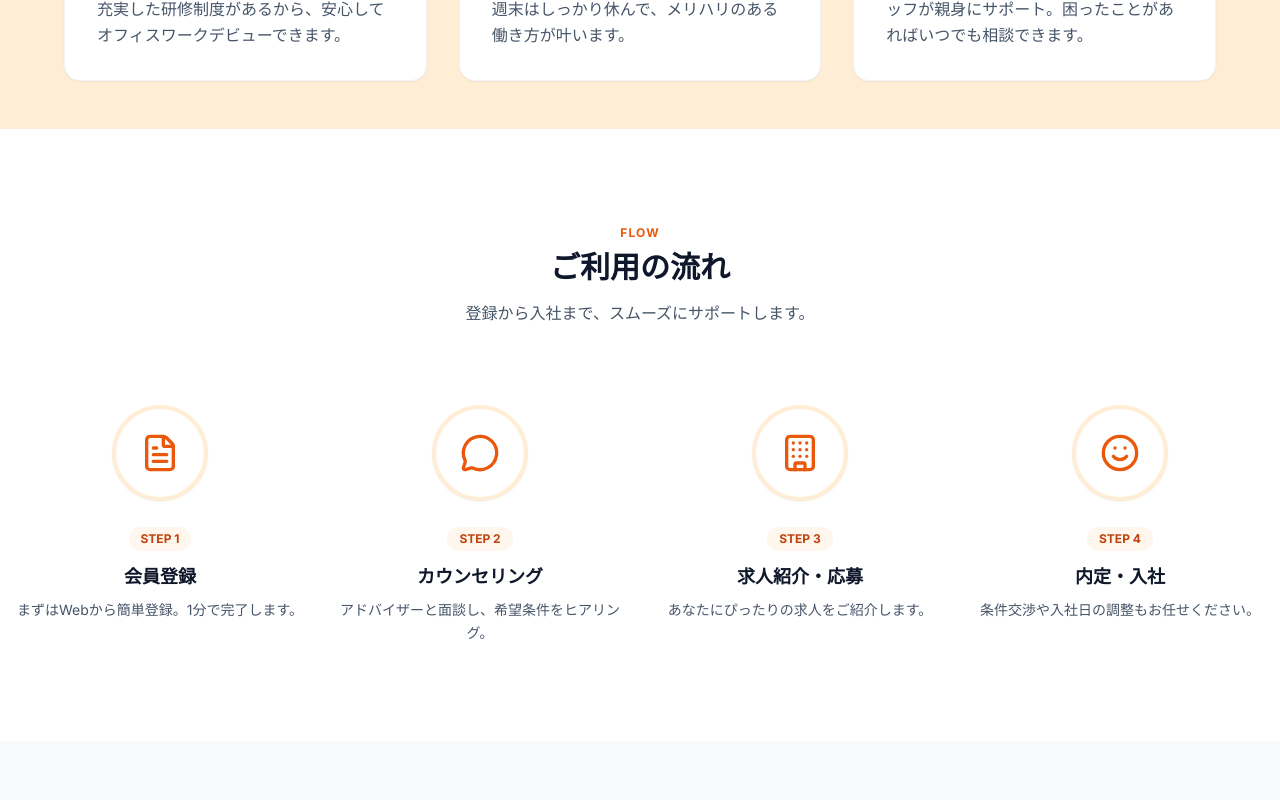
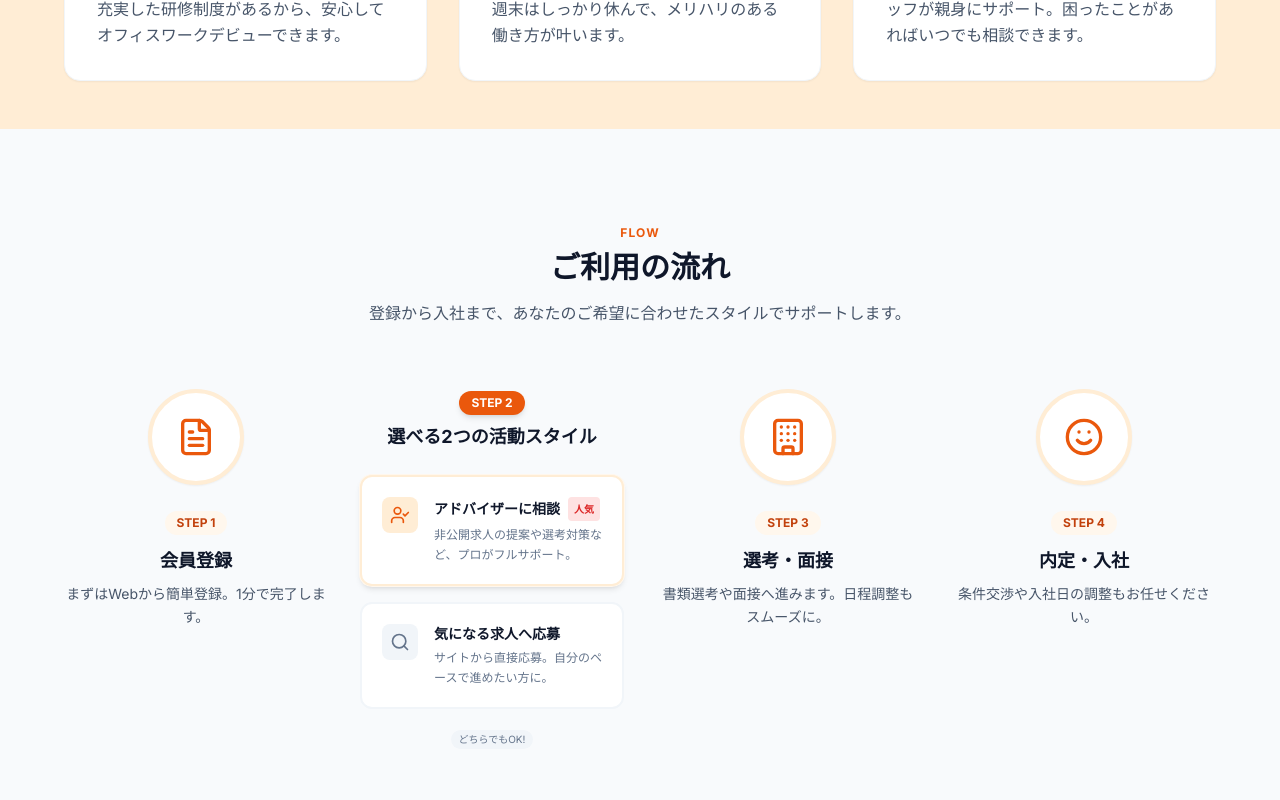
Before and after one commit to nextlevelkitamura-alt/nextlevel-career-website, a Next.js app: page / in a window 1280 px wide. Shown: the part 940-1740 px from the top of the page. Built offline with nearby package versions, Linux system fonts and the light colour scheme; no server answers.

Commit message:
feat(ui): update flow section with branching options and fix password reset session timeout

```diff
--- a/app/update-password/page.tsx
+++ b/app/update-password/page.tsx
@@ -1,7 +1,7 @@
 "use client";
 
 import { Button } from "@/components/ui/button";
-import { useState, useEffect } from "react";
+import { useState, useEffect, useRef } from "react";
 import { Check, Lock, Loader2 } from "lucide-react";
 import { createBrowserClient } from '@supabase/ssr';
 import Link from "next/link";
@@ -12,6 +12,7 @@ export default function UpdatePasswordPage() {
     const [message, setMessage] = useState<string | null>(null);
     const [error, setError] = useState<string | null>(null);
     const [hasSession, setHasSession] = useState(false);
+    const hasSessionRef = useRef(false); // タイムアウト判定用にRefを使用
 
     // クライアントサイドでSupabaseクライアントを作成
     const supabase = createBrowserClient(
@@ -34,40 +35,46 @@ export default function UpdatePasswordPage() {
 
             if (session) {
                 setHasSession(true);
+                hasSessionRef.current = true;
+                setIsSessionLoading(false);
             } else {
                 // ハッシュフラグメントがある場合、onAuthStateChangeを待つ
                 const hashParams = window.location.hash;
                 if (hashParams && hashParams.includes('access_token')) {
                     // Supabaseが自動的にハッシュを処理するのを待つ
                     const { data: { subscription } } = supabase.auth.onAuthStateChange((event, session) => {
-                        if (event === 'SIGNED_IN' && session) {
+                        if ((event === 'SIGNED_IN' || event === 'TOKEN_REFRESHED') && session) {
                             setHasSession(true);
+                            hasSessionRef.current = true;
                             setIsSessionLoading(false);
                             // ハッシュをクリア
                             window.history.replaceState(null, '', window.location.pathname);
-                        } else if (event === 'TOKEN_REFRESHED' && session) {
-                            setHasSession(true);
-                            setIsSessionLoading(false);
                         }
                     });
 
                     // 3秒後にタイムアウト
                     setTimeout(() => {
-                        if (!hasSession) {
+                        if (!hasSessionRef.current) { // Refを使って最新の状態を確認
                             setError("セッションが確立できませんでした。リンクの有効期限が切れている可能性があります。");
                             setIsSessionLoading(false);
                         }
+                        // 購読解除はここでは行わない（まだ処理中の可能性があるため、本来はクリーンアップで行うべきだが、
+                        // このコンポーネントではシンプルに保持し続けるか、別途クリーンアップ関数を用意する）
+                    }, 3000);
+
+                    // クリーンアップ関数
+                    return () => {
                         subscription.unsubscribe();
-                    }, 3000);
-                    return;
+                    };
                 } else {
                     setError("パスワードリセットリンクが無効か、有効期限が切れています。もう一度お試しください。");
+                    setIsSessionLoading(false);
                 }
             }
-            setIsSessionLoading(false);
         };
 
         handleHashFragment();
+        // eslint-disable-next-line react-hooks/exhaustive-deps
     }, []);
 
     const handleSubmit = async (e: React.FormEvent<HTMLFormElement>) => {
--- a/components/Flow.tsx
+++ b/components/Flow.tsx
@@ -1,6 +1,6 @@
 "use client";
 
-import { FileText, MessageCircle, Building, Smile } from "lucide-react";
+import { FileText, Building, Smile, Search, UserCheck } from "lucide-react";
 import { motion } from "framer-motion";
 
 const steps = [
@@ -10,13 +10,26 @@ const steps = [
         icon: FileText,
     },
     {
-        title: "カウンセリング",
-        description: "アドバイザーと面談し、希望条件をヒアリング。",
-        icon: MessageCircle,
+        title: "選べる2つの活動スタイル",
+        description: "ご希望に合わせて進め方を選べます",
+        type: "branch",
+        options: [
+            {
+                title: "アドバイザーに相談",
+                description: "非公開求人の提案や選考対策など、プロがフルサポート。",
+                icon: UserCheck,
+                highlight: true,
             },
             {
-        title: "求人紹介・応募",
-        description: "あなたにぴったりの求人をご紹介します。",
+                title: "気になる求人へ応募",
+                description: "サイトから直接応募。自分のペースで進めたい方に。",
+                icon: Search,
+            }
+        ]
+    },
+    {
+        title: "選考・面接",
+        description: "書類選考や面接へ進みます。日程調整もスムーズに。",
         icon: Building,
     },
     {
@@ -28,9 +41,9 @@ const steps = [
 
 export default function Flow() {
     return (
-        <section id="flow" className="py-24 bg-white overflow-hidden">
+        <section id="flow" className="py-24 bg-slate-50 overflow-hidden">
             <div className="container mx-auto px-4">
-                <div className="text-center mb-20">
+                <div className="text-center mb-16">
                     <motion.div
                         initial={{ opacity: 0, y: 20 }}
                         whileInView={{ opacity: 1, y: 0 }}
@@ -42,16 +55,16 @@ export default function Flow() {
                             ご利用の流れ
                         </h2>
                         <p className="text-slate-600">
-                            登録から入社まで、スムーズにサポートします。
+                            登録から入社まで、あなたのご希望に合わせたスタイルでサポートします。
                         </p>
                     </motion.div>
                 </div>
 
-                <div className="relative">
+                <div className="relative max-w-6xl mx-auto">
                     {/* Connecting Line (Desktop) */}
-                    <div className="hidden md:block absolute top-12 left-0 w-full h-0.5 bg-slate-100 -z-10">
+                    <div className="hidden md:block absolute top-12 left-0 w-full h-0.5 bg-slate-200 -z-10 rounded-full">
                         <motion.div
-                            className="h-full bg-primary-200 origin-left"
+                            className="h-full bg-primary-200 origin-left rounded-full"
                             initial={{ scaleX: 0 }}
                             whileInView={{ scaleX: 1 }}
                             viewport={{ once: true }}
@@ -59,18 +72,64 @@ export default function Flow() {
                         />
                     </div>
 
-                    <div className="grid grid-cols-1 md:grid-cols-4 gap-8">
+                    <div className="grid grid-cols-1 md:grid-cols-4 gap-8 items-start">
                         {steps.map((step, index) => (
                             <motion.div
                                 key={index}
-                                className="relative bg-white md:bg-transparent pt-4 md:pt-0"
+                                className={`relative ${step.type === 'branch' ? 'md:-mt-12' : 'pt-4 md:pt-0'}`}
                                 initial={{ opacity: 0, y: 30 }}
                                 whileInView={{ opacity: 1, y: 0 }}
                                 viewport={{ once: true }}
                                 transition={{ duration: 0.5, delay: index * 0.2 }}
                             >
+                                {step.type === 'branch' ? (
+                                    // Branch Step Logic
+                                    <div className="md:pt-12">
+                                        <div className="text-center mb-6 relative">
+                                            <div className="inline-block px-3 py-1 rounded-full bg-primary-600 text-white text-xs font-bold mb-2 shadow-md">
+                                                STEP {index + 1}
+                                            </div>
+                                            <h3 className="text-lg font-bold text-slate-900">
+                                                {step.title}
+                                            </h3>
+                                        </div>
+
+                                        <div className="flex flex-col gap-4">
+                                            {step.options?.map((option, optIndex) => (
+                                                <div
+                                                    key={optIndex}
+                                                    className={`bg-white p-5 rounded-xl border-2 transition-all hover:shadow-lg ${option.highlight ? 'border-primary-100 shadow-md ring-1 ring-primary-50' : 'border-slate-100'}`}
+                                                >
+                                                    <div className="flex items-start gap-4 text-left">
+                                                        <div className={`p-2 rounded-lg shrink-0 ${option.highlight ? 'bg-primary-100 text-primary-600' : 'bg-slate-100 text-slate-500'}`}>
+                                                            <option.icon className="w-5 h-5" />
+                                                        </div>
+                                                        <div>
+                                                            <div className="font-bold text-slate-900 text-sm mb-1 flex items-center">
+                                                                {option.title}
+                                                                {option.highlight && (
+                                                                    <span className="ml-2 text-[10px] bg-red-100 text-red-600 px-1.5 py-0.5 rounded font-bold">人気</span>
+                                                                )}
+                                                            </div>
+                                                            <p className="text-xs text-slate-500 leading-relaxed">
+                                                                {option.description}
+                                                            </p>
+                                                        </div>
+                                                    </div>
+                                                </div>
+                                            ))}
+                                            <div className="text-center">
+                                                <div className="inline-block bg-slate-100 text-slate-500 text-[10px] px-2 py-0.5 rounded-full">
+                                                    どちらでもOK!
+                                                </div>
+                                            </div>
+                                        </div>
+                                    </div>
+                                ) : (
+                                    // Normal Step Logic
+                                    <div className="bg-white md:bg-transparent p-6 md:p-0 rounded-2xl md:rounded-none shadow-sm md:shadow-none border md:border-none border-slate-100">
                                         <div className="w-24 h-24 mx-auto bg-white rounded-full border-4 border-primary-100 flex items-center justify-center mb-6 shadow-sm relative z-10 transition-transform hover:scale-110 duration-300">
-                                    <step.icon className="w-10 h-10 text-primary-600" />
+                                            {step.icon && <step.icon className="w-10 h-10 text-primary-600" />}
                                         </div>
                                         <div className="text-center">
                                             <div className="inline-block px-3 py-1 rounded-full bg-primary-50 text-primary-700 text-xs font-bold mb-3">
@@ -83,8 +142,15 @@ export default function Flow() {
                                                 {step.description}
                                             </p>
                                         </div>
+                                    </div>
+                                )}
                             </motion.div>
                         ))}
+                    </div>
+
+                    {/* Mobile Only Flow Connector for Branch */}
+                    <div className="md:hidden text-center text-slate-300 my-4">
+                        ↓
                     </div>
                 </div>
             </div>
```
Lines whose indentation alone changed are shown as unchanged.
